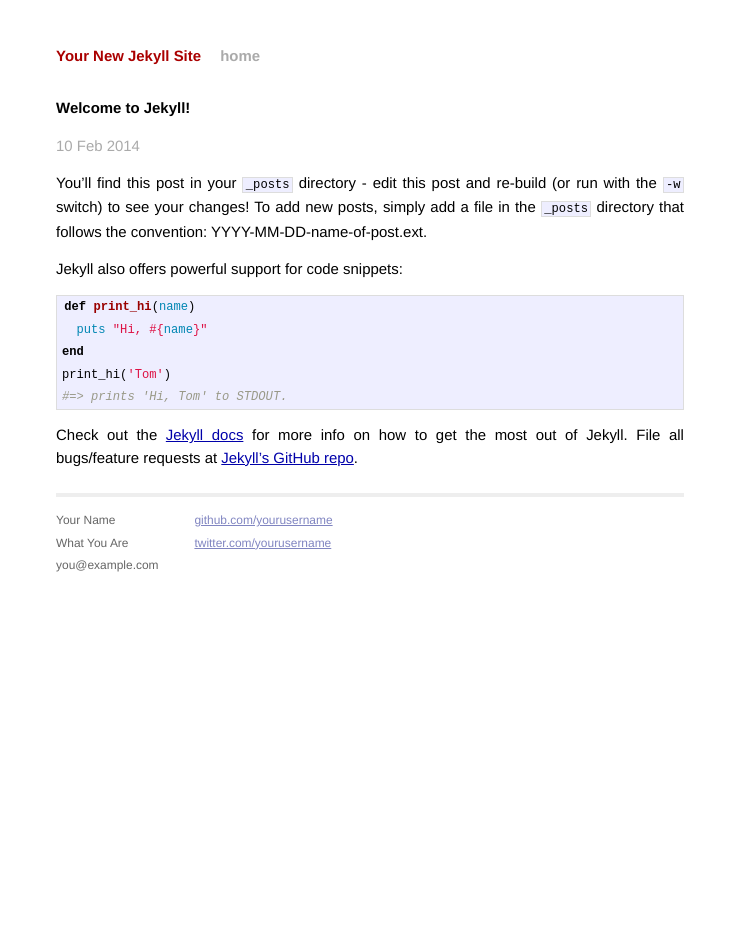
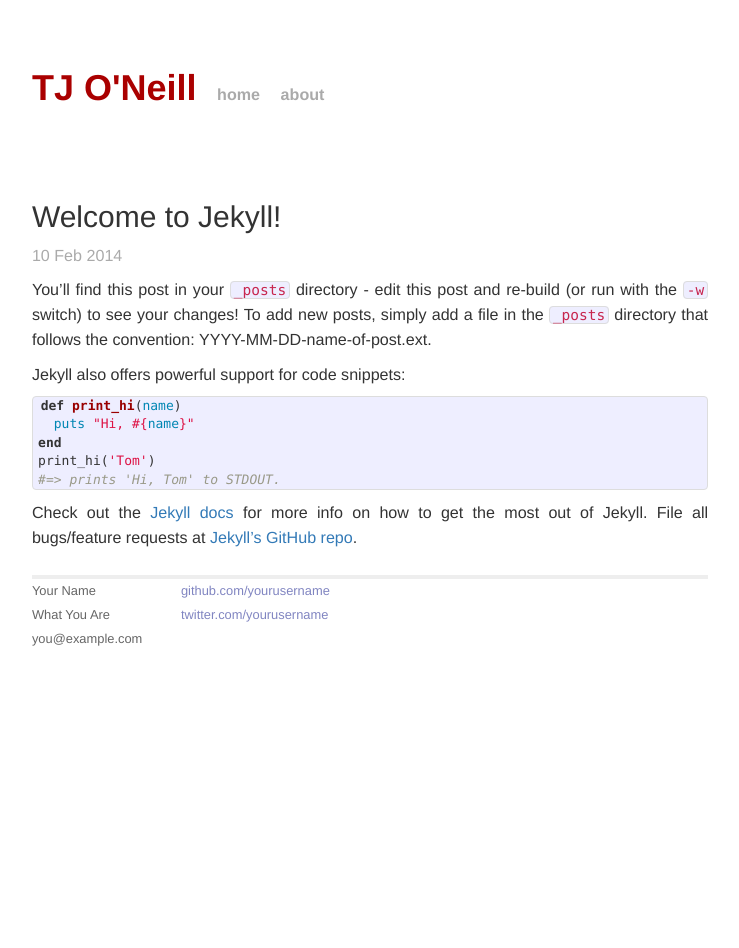
Before and after one commit to tfoneill/tfoneill.github.io, a Jekyll site: the page built from _posts/2014-02-10-welcome-to-jekyll.markdown, in a window 1280 px wide. Shown: the whole page, without its empty margins (270-1009 px from the left). Built offline with Jekyll 4.4.1, drawn with Linux system fonts in a browser that asks for light colours; nearby versions of some CDN libraries; library files that are not in the unit come from our copies; Markdown is read by kramdown in place of the engine named in the settings.

Commit message:
Update Pages

```diff
--- a/_config.yml
+++ b/_config.yml
@@ -1,3 +1,3 @@
-name: Your New Jekyll Site
+name: TJ O'Neill
 markdown: redcarpet
 pygments: true
--- a/_layouts/default.html
+++ b/_layouts/default.html
@@ -3,7 +3,7 @@
     <head>
         <meta charset="utf-8">
         <meta http-equiv="X-UA-Compatible" content="IE=edge,chrome=1">
-        <title>{{ page.title }}</title>
+        <title>{{ site.name}} | {{ page.title }}</title>
         <meta name="viewport" content="width=device-width">
 
         <!-- syntax highlighting CSS -->
@@ -12,6 +12,8 @@
         <!-- Custom CSS -->
         <link rel="stylesheet" href="/css/main.css">
 
+           <link rel="stylesheet" href="bootstrap/css/bootstrap.min.css">
+
     </head>
     <body>
 
@@ -19,6 +21,7 @@
           <div class="header">
             <h1 class="title"><a href="/">{{ site.name }}</a></h1>
             <a class="extra" href="/">home</a>
+            <a class="extra" href="/about.html">about</a>
           </div>
 
           {{ content }}
--- a/index.html
+++ b/index.html
@@ -1,6 +1,6 @@
 ---
 layout: default
-title: Your New Jekyll Site
+title: Welcome
 ---
 
 <div id="home">
```
Also changed, not shown: 1 other file.
